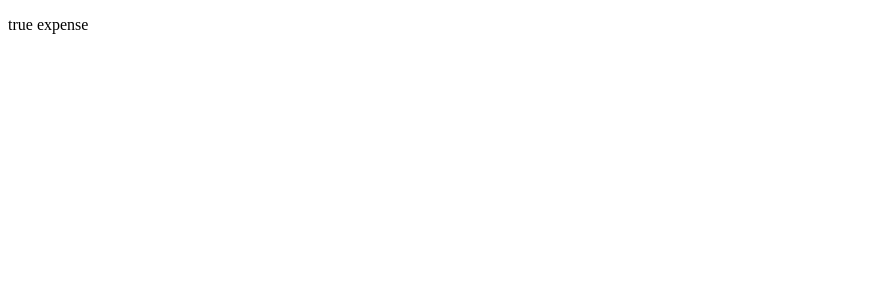
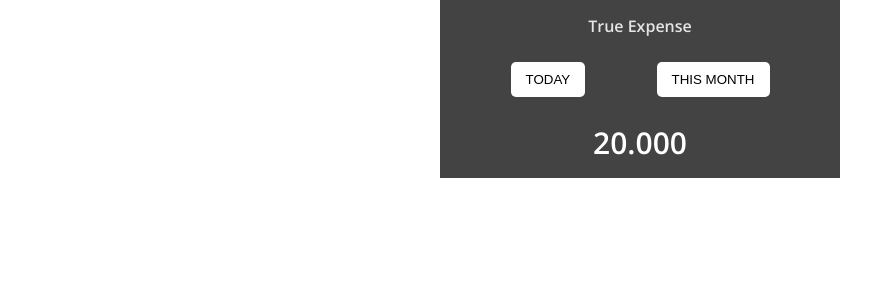
Before and after one commit to armanrozika/true-expense, a React (Create React App) app: page / in a window 1280 px wide. Shown: the top 300 px of the page, without its empty margins (0-894 px from the left). Built offline with nearby package versions, Linux system fonts and the light colour scheme.

Commit message:
add head section layout

```diff
--- a/package.json
+++ b/package.json
@@ -8,6 +8,7 @@
     "@testing-library/user-event": "^7.1.2",
     "react": "^16.13.1",
     "react-dom": "^16.13.1",
+    "react-router-dom": "^5.1.2",
     "react-scripts": "3.4.1"
   },
   "scripts": {
--- a/public/index.html
+++ b/public/index.html
@@ -8,6 +8,10 @@
     <meta
       name="description"
       content="Web site created using create-react-app"
+    />
+    <link
+      href="https://fonts.googleapis.com/css2?family=Open+Sans:wght@400;600&display=swap"
+      rel="stylesheet"
     />
     <link rel="apple-touch-icon" href="%PUBLIC_URL%/logo192.png" />
     <!--
--- a/src/App.js
+++ b/src/App.js
@@ -5,7 +5,15 @@ import "./App.scss";
 function App() {
   return (
     <div className="App">
-      <p>true expense</p>
+      <section className="home-head-section">
+        <p className="home-title">True Expense</p>
+        <div className="home-button-selection">
+          <button>TODAY</button>
+          <button>THIS MONTH</button>
+        </div>
+
+        <h4 className="current-amount">20.000</h4>
+      </section>
     </div>
   );
 }
--- a/src/App.scss
+++ b/src/App.scss
@@ -0,0 +1,40 @@
+* {
+  margin: 0;
+  padding: 0;
+  box-sizing: border-box;
+}
+
+.App {
+  max-width: 400px;
+  margin: 0 auto;
+  font-family: "Open Sans", sans-serif;
+  .home-head-section {
+    background: #434343;
+    padding: 15px;
+    .home-title {
+      text-align: center;
+      color: #e5e5e5;
+      font-weight: 600;
+    }
+    .home-button-selection {
+      display: flex;
+      width: 70%;
+      margin: 0 auto;
+      justify-content: space-between;
+      align-items: center;
+      margin-top: 25px;
+      button {
+        border: none;
+        padding: 10px 15px;
+        border-radius: 5px;
+        background-color: #fff;
+      }
+    }
+    .current-amount {
+      color: #fff;
+      text-align: center;
+      font-size: 30px;
+      margin-top: 25px;
+    }
+  }
+}
--- a/src/index.css
+++ /dev/null
@@ -1,13 +0,0 @@
-body {
-  margin: 0;
-  font-family: -apple-system, BlinkMacSystemFont, 'Segoe UI', 'Roboto', 'Oxygen',
-    'Ubuntu', 'Cantarell', 'Fira Sans', 'Droid Sans', 'Helvetica Neue',
-    sans-serif;
-  -webkit-font-smoothing: antialiased;
-  -moz-osx-font-smoothing: grayscale;
-}
-
-code {
-  font-family: source-code-pro, Menlo, Monaco, Consolas, 'Courier New',
-    monospace;
-}
```
Also changed, not shown: 1 other file (tests, documents, lock files or other folders).
